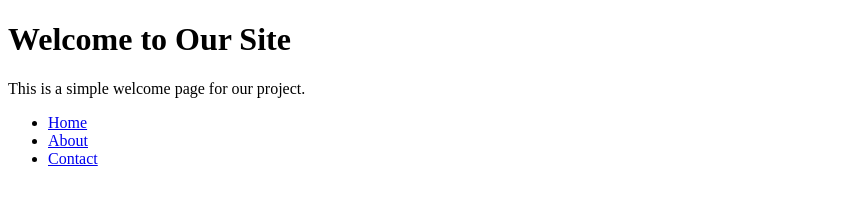
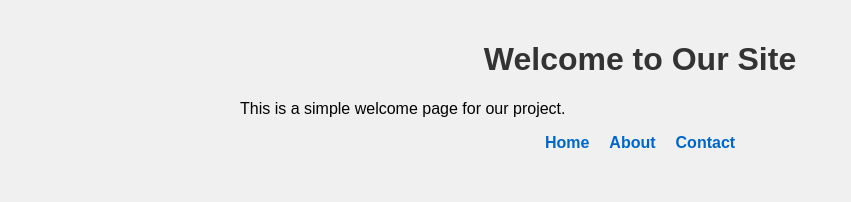
Before and after one commit to trevden810/new-society-test, a plain HTML site: page index.html in a window 1280 px wide. Shown: the whole page, without its empty margins (0-851 px from the left). Drawn offline with Linux system fonts and the light colour scheme.

Commit message:
Add CSS styling

```diff
--- a/index.html
+++ b/index.html
@@ -4,6 +4,7 @@
     <meta charset="UTF-8">
     <meta name="viewport" content="width=device-width, initial-scale=1.0">
     <title>Welcome Page</title>
+    <link rel="stylesheet" href="styles.css">
 </head>
 <body>
     <h1>Welcome to Our Site</h1>
--- /dev/null
+++ b/styles.css
@@ -0,0 +1,30 @@
+body {
+    font-family: Arial, sans-serif;
+    max-width: 800px;
+    margin: 0 auto;
+    padding: 20px;
+    background-color: #f0f0f0;
+}
+
+h1 {
+    color: #333;
+    text-align: center;
+}
+
+nav ul {
+    list-style: none;
+    padding: 0;
+    display: flex;
+    justify-content: center;
+    gap: 20px;
+}
+
+nav a {
+    text-decoration: none;
+    color: #0066cc;
+    font-weight: bold;
+}
+
+nav a:hover {
+    color: #003366;
+}
```
